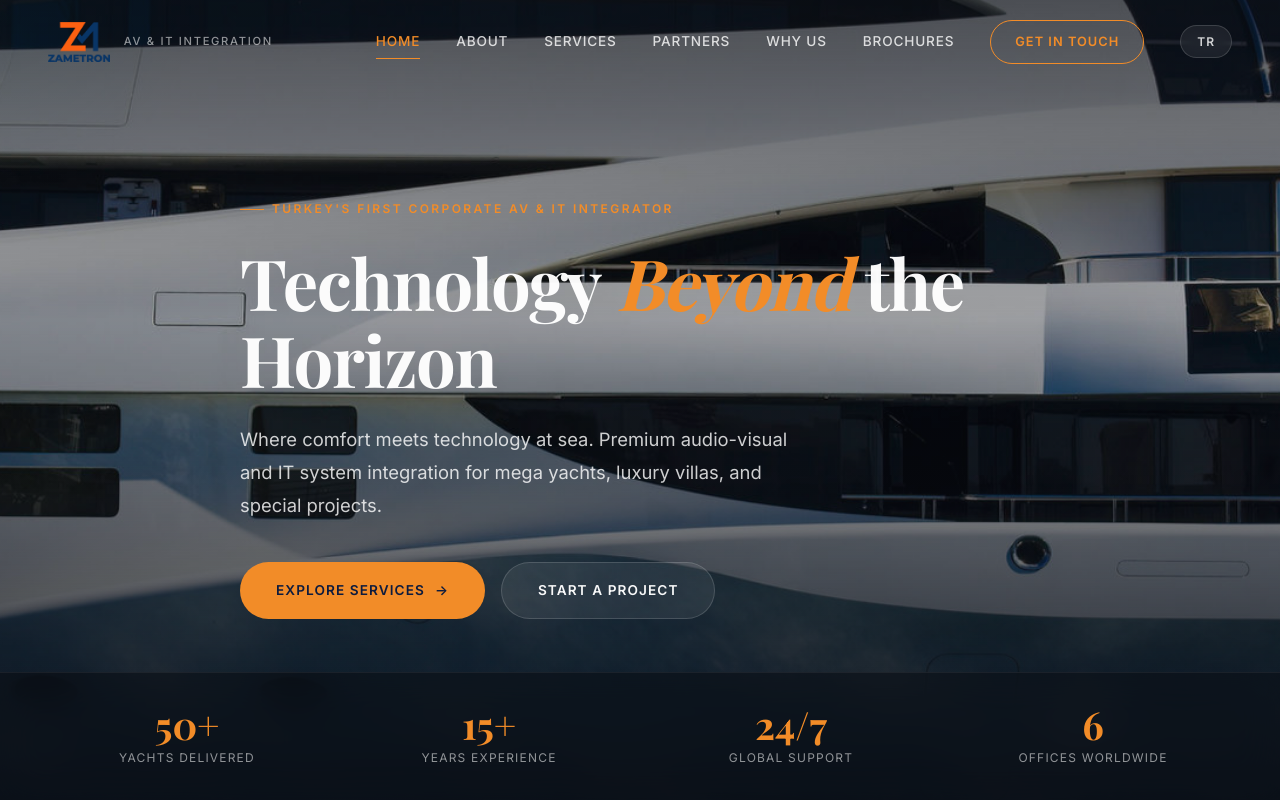
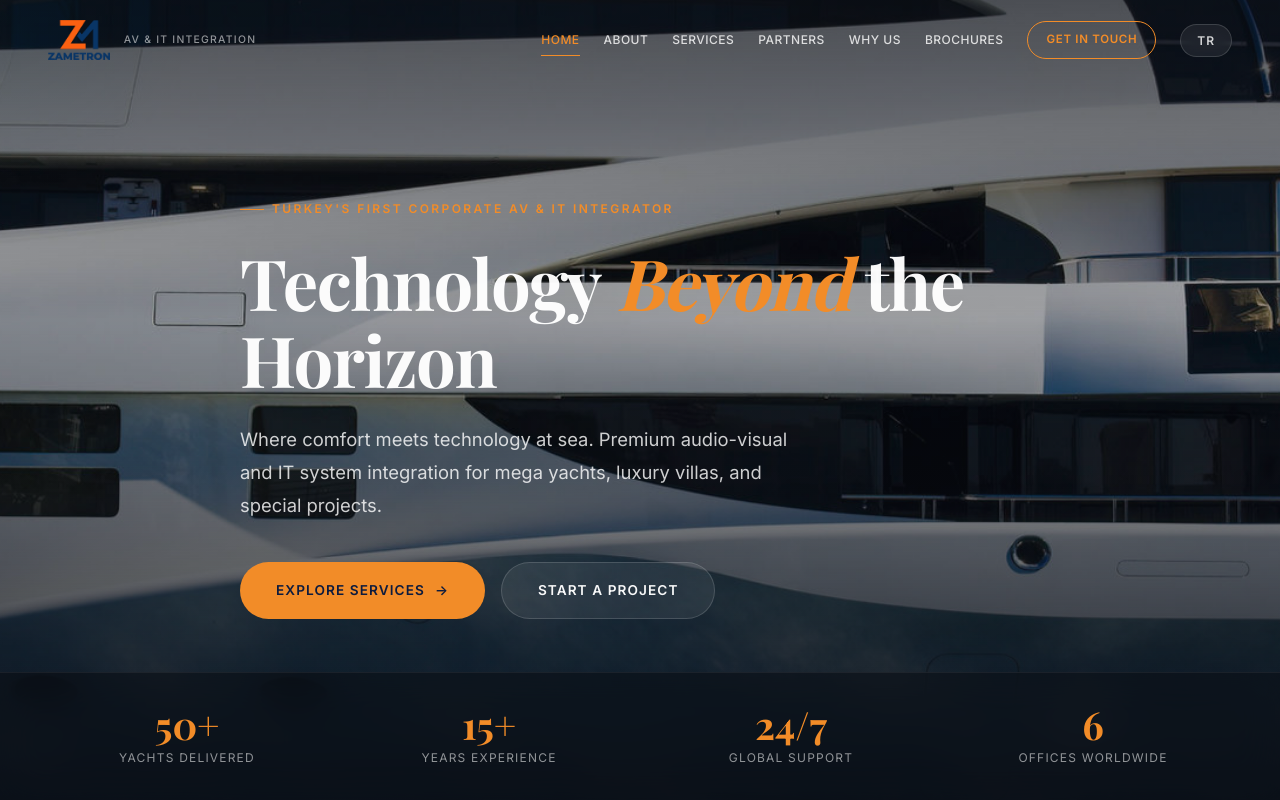
Before and after one commit to debranko/zametron-website, a plain HTML site: page index.html in a window 1280 px wide. Shown: the top 800 px of the page. Drawn offline with nearby package versions, Linux system fonts and the light colour scheme; no server answers; a web font is replaced by a local one.

Commit message:
fix nav: reduce spacing/font for 7 items, hamburger at 1024px

```diff
--- a/style.css
+++ b/style.css
@@ -274,8 +274,8 @@ input, textarea, select {
 }
 
 .nav__logo-tagline {
-  font-size: 0.7rem;
-  letter-spacing: 0.15em;
+  font-size: 0.65rem;
+  letter-spacing: 0.12em;
   text-transform: uppercase;
   color: var(--text-muted);
   font-weight: 500;
@@ -284,18 +284,19 @@ input, textarea, select {
 .nav__links {
   display: flex;
   align-items: center;
-  gap: 36px;
+  gap: 24px;
 }
 
 .nav__link {
-  font-size: 0.85rem;
+  font-size: 0.75rem;
   font-weight: 500;
-  letter-spacing: 0.06em;
+  letter-spacing: 0.04em;
   text-transform: uppercase;
   color: var(--text-secondary);
   position: relative;
   padding: 4px 0;
   transition: color 0.3s ease;
+  white-space: nowrap;
 }
 
 .nav__link::after {
@@ -324,15 +325,16 @@ input, textarea, select {
 }
 
 .nav__cta {
-  font-size: 0.8rem;
+  font-size: 0.72rem;
   font-weight: 600;
-  letter-spacing: 0.08em;
+  letter-spacing: 0.06em;
   text-transform: uppercase;
-  padding: 10px 24px;
+  padding: 8px 18px;
   border: 1px solid var(--gold);
   color: var(--gold);
   border-radius: 100px;
   transition: all 0.3s ease;
+  white-space: nowrap;
 }
 
 .nav__cta:hover {
@@ -439,7 +441,7 @@ input, textarea, select {
   padding: 14px 32px;
 }
 
-@media (max-width: 900px) {
+@media (max-width: 1024px) {
   .nav__links {
     display: none;
   }
```
